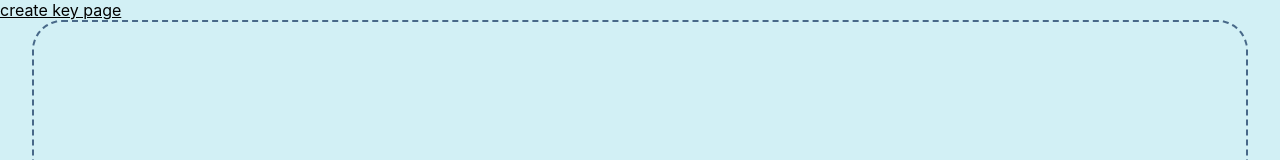
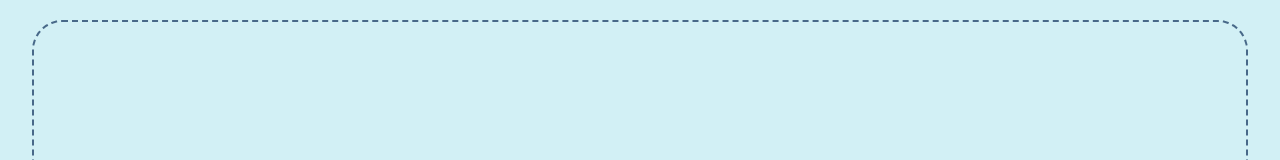
Before and after one commit to ibnjunaid/personal_diary, a React (Create React App) app in the folder client/: page / in a window 1280 px wide. Shown: the top 160 px of the page. Built offline with nearby package versions, Linux system fonts and the light colour scheme.

Commit message:
removed entry

```diff
--- a/client/src/pages/Home/Home.tsx
+++ b/client/src/pages/Home/Home.tsx
@@ -12,9 +12,6 @@ export function Home(){
                 <MyDiaryCard/>
                 <LoginWithGoogle/>
             </div>
-            {
-                <Link to='/newUser' style={{color:'black'}}> create key page</Link>
-            }
         </div>
     )
 }
```
